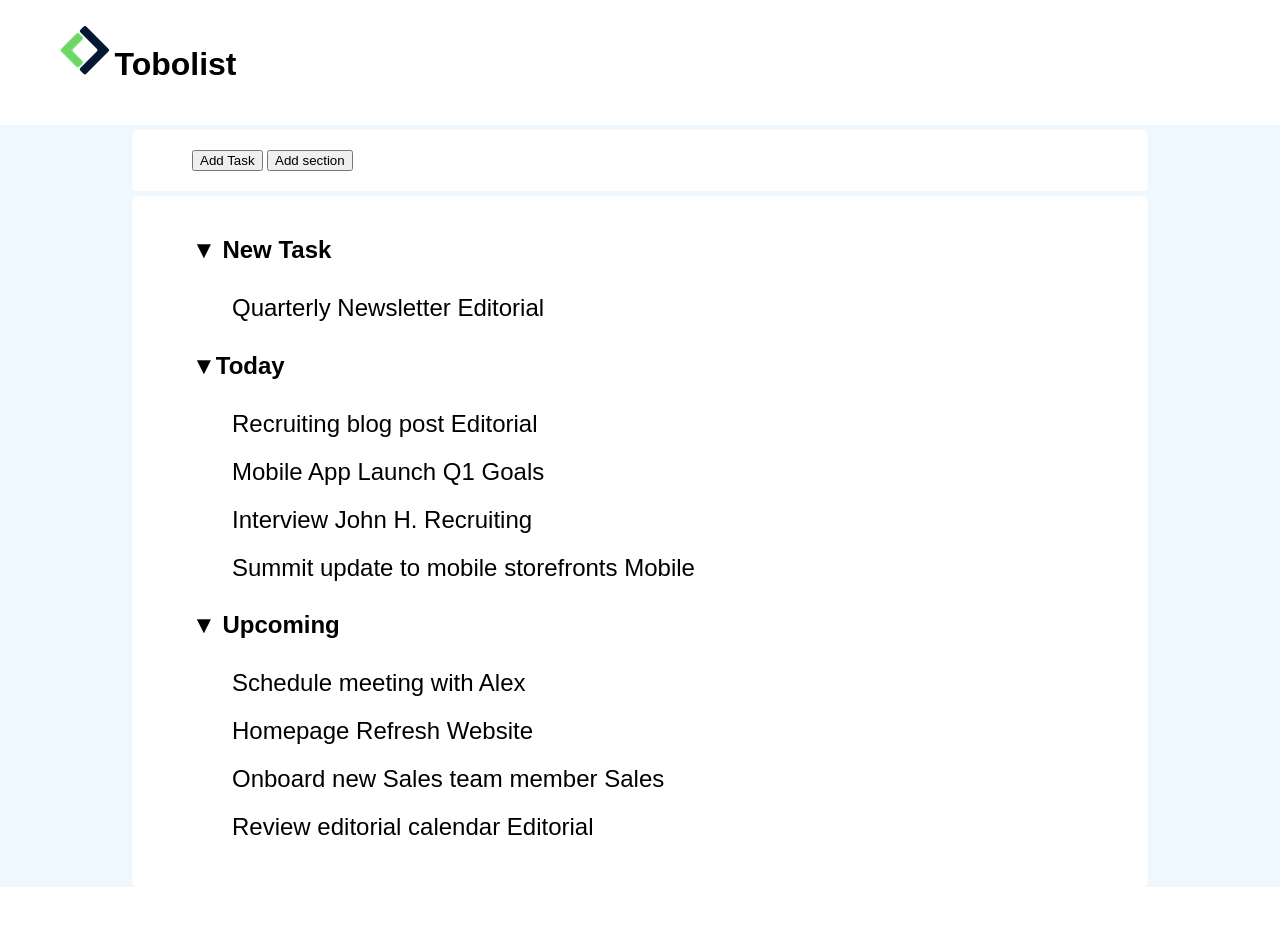
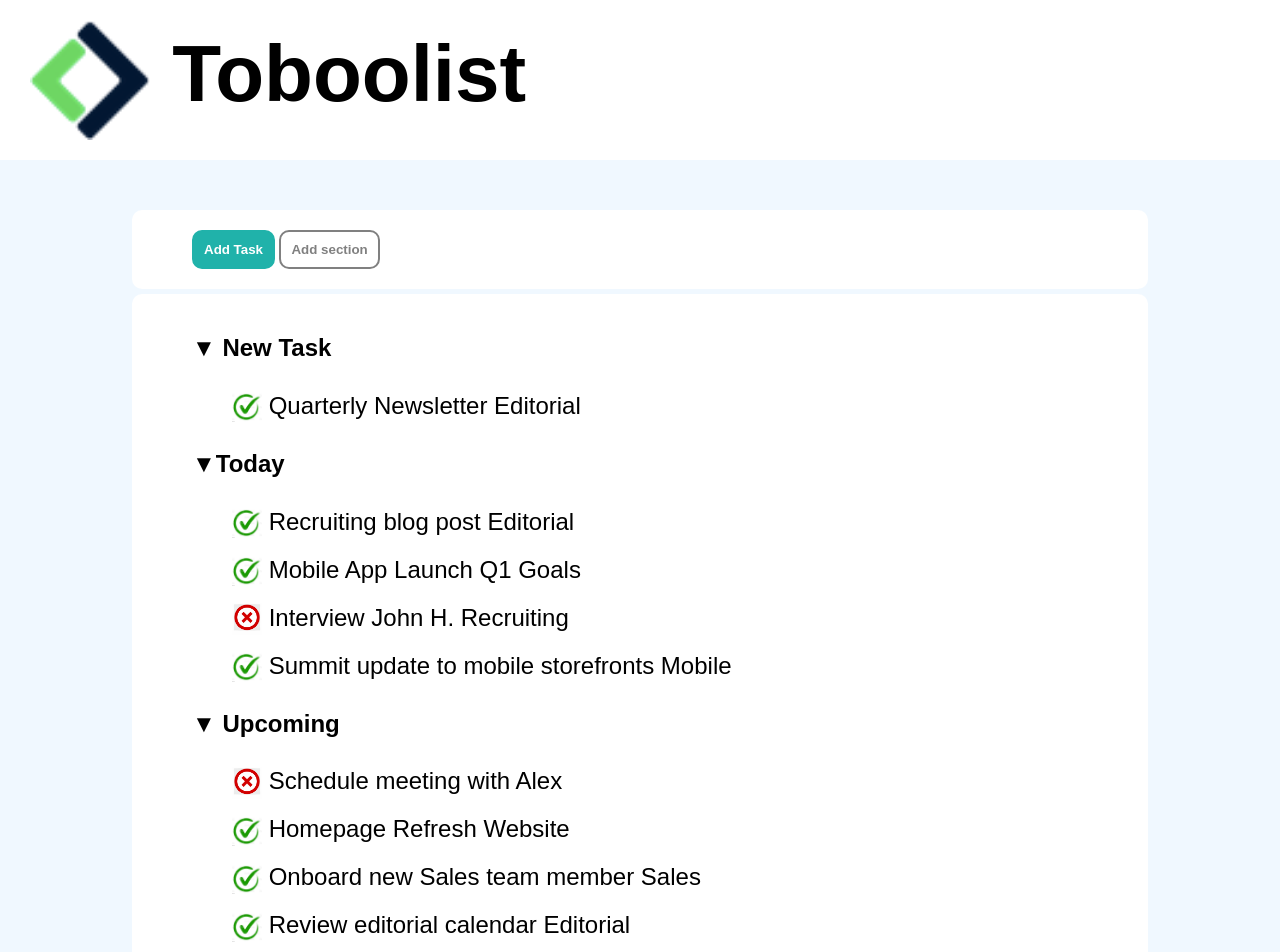
Before and after one commit to AndrewScacchi/html-css-toboolist, a plain HTML site: page index.html in a window 1280 px wide. Shown: the top 952 px of the page. Before the commit the page ends 892 px from the top, so only its background shows below. Drawn offline with Linux system fonts and the light colour scheme.

Commit message:
Final commit, all exercises done

```diff
--- a/index.html
+++ b/index.html
@@ -11,13 +11,15 @@
 <div class="container">
     <!-- Header&Logo section -->
     <header>
+        <h1>
         <img src="img/Logo.png" alt="Toobolist Logo">
-        <h1>Tobolist</h1>
+        Toboolist
+        </h1>
     </header>
     <!-- yes i know Navbar outside header? -->
     <nav class="navbar rounded">
-        <button class="btn btn_active">Add Task</button>
-        <button class="btn btn_passive">Add section</button>
+        <button class="rounded btn btn_active">Add Task</button>
+        <button class="rounded btn btn_passive">Add section</button>
     </nav>
 
     <!-- Main Section -->
@@ -26,25 +28,60 @@
         <section>
             <h2>&#9660; New Task</h2>
             <ul>
-                <li>Quarterly Newsletter <span class="mrk mrk_edit">Editorial</span></li>
+                <li>
+                    <img class="green_tick" src="img/green-tick.jpg" alt="Task Complete">
+                    Quarterly Newsletter
+                    <span class="mrk mrk_edit">Editorial</span>
+                </li>
             </ul>
         </section>
         <section>
             <h2>&#9660;Today</h2>
             <ul>
-                <li>Recruiting blog post <span class="mrk mrk_edit">Editorial</span></li>
-                <li>Mobile App Launch <span class="mrk mrk_goal">Q1 Goals</span></li>
-                <li>Interview John H. <span class="mrk mrk_recruit">Recruiting</span></li>
-                <li>Summit update to mobile storefronts <span class="mrk mrk_mobil">Mobile</span></li>
+                <li>
+                    <img class="green_tick" src="img/green-tick.jpg" alt="Task Complete">
+                    Recruiting blog post
+                    <span class="mrk mrk_edit">Editorial</span>
+                </li>
+                <li>
+                    <img class="green_tick" src="img/green-tick.jpg" alt="Task Complete">
+                    Mobile App Launch
+                    <span class="mrk mrk_goal">Q1 Goals</span>
+                </li>
+                <li>
+                    <img class="red_cross" src="img/red-cross.png" alt="Task Not Complete">
+                    Interview John H.
+                    <span class="mrk mrk_recruit">Recruiting</span>
+                </li>
+                <li>
+                    <img class="green_tick" src="img/green-tick.jpg" alt="Task Complete">
+                    Summit update to mobile storefronts
+                    <span class="mrk mrk_mobil">Mobile</span>
+                </li>
             </ul>
         </section>
         <section>
             <h2>&#9660; Upcoming</h2>
             <ul>
-                <li>Schedule meeting with Alex</li>
-                <li>Homepage Refresh <span class="mrk mrk_web">Website</span></li>
-                <li>Onboard new Sales team member <span class="mrk mrk_sales">Sales</span></li>
-                <li>Review editorial calendar <span class="mrk mrk_edit">Editorial</span></li>
+                <li>
+                    <img class="red_cross" src="img/red-cross.png" alt="Task Not Complete">
+                    Schedule meeting with Alex
+                </li>
+                <li>
+                    <img class="green_tick" src="img/green-tick.jpg" alt="Task Complete">
+                    Homepage Refresh
+                    <span class="mrk mrk_web">Website</span>
+                </li>
+                <li>
+                    <img class="green_tick" src="img/green-tick.jpg" alt="Task Complete">
+                    Onboard new Sales team member
+                    <span class="mrk mrk_sales">Sales</span>
+                </li>
+                <li>
+                    <img class="green_tick" src="img/green-tick.jpg" alt="Task Complete">
+                    Review editorial calendar
+                    <span class="mrk mrk_edit">Editorial</span>
+                </li>
             </ul>
         </section>
 
--- a/style.css
+++ b/style.css
@@ -11,23 +11,56 @@ body {
     min-height: 100vh;
 }
 
-header, .navbar, main {
+.navbar, main {
     background-color: white;
     padding: 20px 60px;
     margin: 5px auto;
+}
+header {
+    background-color: white;
+    padding: 20px 10px;
+    margin-bottom: 50px;
 }
 .navbar, main {
     width: 70%;
 }
 
 .rounded {
-    border-radius: 5px;
+    border-radius: 10px;
 }
 
 /* Header Settings */
-h1, header img {
+h1, h1 img {
     display: inline-block;
 }
+h1 {
+    font-size: 5em;
+    font-weight: bold;
+    margin: 0 20px;
+}
+h1 img {
+    vertical-align: middle;
+    line-height: 5em;
+    height: 1.5em;
+}
+
+/* Buttons Setting */
+
+.btn {
+    padding: 10px 10px;
+    font-weight: bold;
+}
+.btn_active {
+    color: white;
+    background-color: lightseagreen;
+    border: 2px solid lightseagreen;
+}
+.btn_passive {
+    color: grey;
+    border: 2px solid grey;
+    background-color: white;
+}
+
 
 /* List Settings */
 
@@ -35,10 +68,17 @@ section ul li {
     font-size: 1.5em;
     line-height: 2em;
 }
-
 ul {
     list-style-type: none;
 }
+
+.green_tick, .red_cross {
+    width: 30px;
+    margin: 0;
+    vertical-align: middle;
+    line-height: 2em;
+}
+
 
 /* Marker Section */
 
```
Also changed, not shown: img/green-tick.jpg (added), img/red-cross.png (added).
